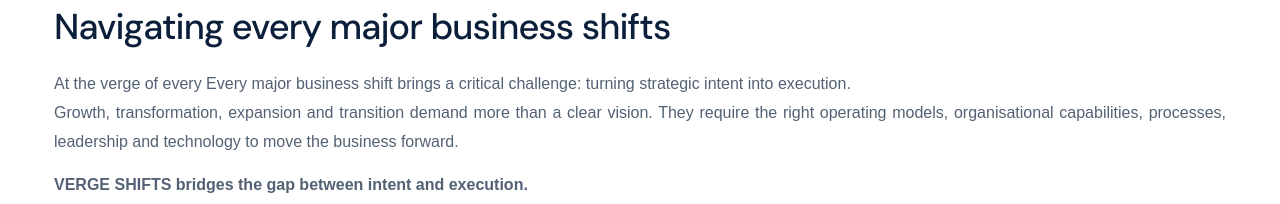
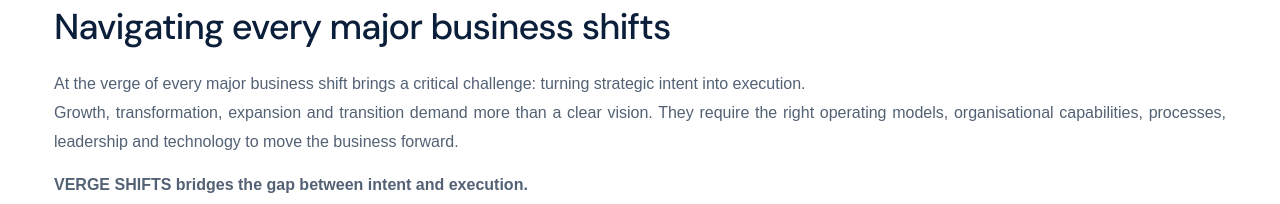
Before and after one commit to Kartikpatel231/VERGE-SHIFTS-WEBSITE, a React (Vite) app: page / in a window 1280 px wide. Shown: the part 574-778 px from the top of the page. Built offline with nearby package versions, Linux system fonts and the light colour scheme.

Commit message:
Update Home.jsx

```diff
--- a/src/Home.jsx
+++ b/src/Home.jsx
@@ -337,7 +337,7 @@
             margin: 0,
           }}
         >
-          At the verge of every Every major business shift brings a critical
+          At the verge of every major business shift brings a critical
           challenge: turning strategic intent into execution.<br></br>
           Growth, transformation, expansion and transition demand more than a
           clear vision. They require the right operating models, organisational capabilities,
```
